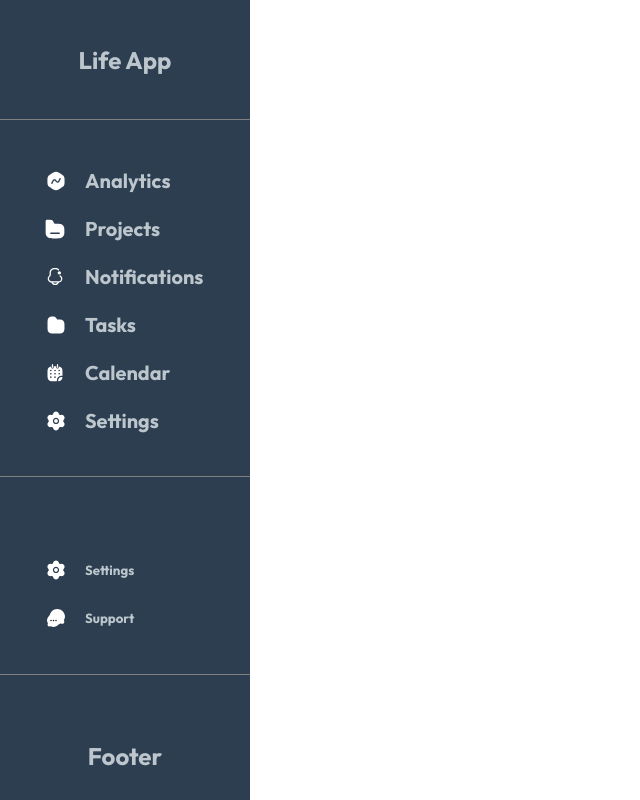
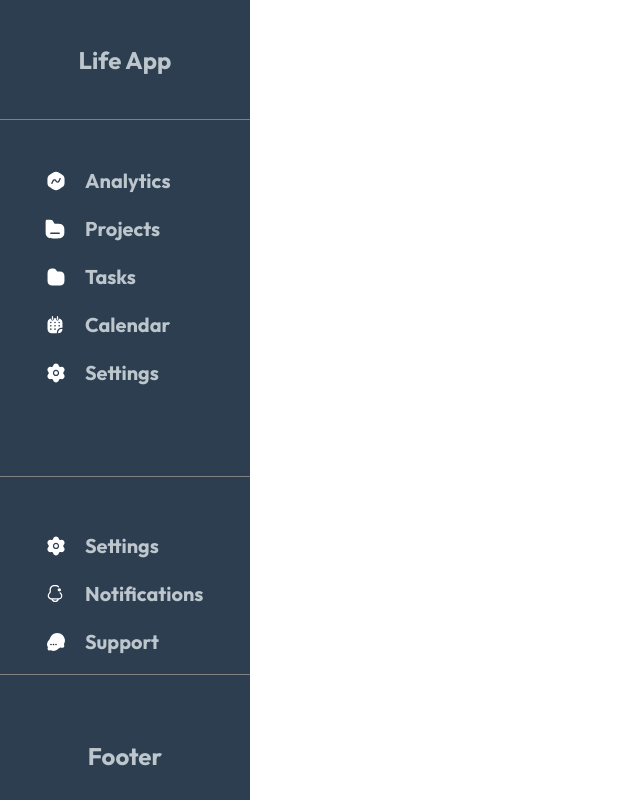
Before and after one commit to razvan-turiatca/productivity-dashboard, a Next.js app: page / in a window 1280 px wide. Shown: the whole page, without its empty margins (0-640 px from the left). Built offline with nearby package versions, Linux system fonts and the light colour scheme.

Commit message:
moved notification to account section

```diff
--- a/data/data.js
+++ b/data/data.js
@@ -15,10 +15,7 @@ export const menuItems = [
     name: 'Projects',
     icon: projectsMenuSVG,
   },
-  {
-    name: 'Notifications',
-    icon: notifications,
-  },
+
   {
     name: 'Tasks',
     icon: tasks,
@@ -39,6 +36,10 @@ export const accountItems = [
     icon: settings,
   },
   {
+    name: 'Notifications',
+    icon: notifications,
+  },
+  {
     name: 'Support',
     icon: support,
   },
--- a/src/components/Sidebar/Account/Account.jsx
+++ b/src/components/Sidebar/Account/Account.jsx
@@ -16,6 +16,7 @@ const Account = () => {
 export default Account;
 
 const StyledAccount = styled.div`
+  font-size: 24px;
   display: flex;
   justify-content: center;
   align-items: center;
--- a/src/pages/index.js
+++ b/src/pages/index.js
@@ -4,10 +4,12 @@ import Sidebar from '@/components/Sidebar/Sidebar';
 
 const inter = Inter({ subsets: ['latin'] });
 
-export default function Home() {
+const Home = () => {
   return (
     <div>
       <Sidebar />
     </div>
   );
-}
+};
+
+export default Home;
```
